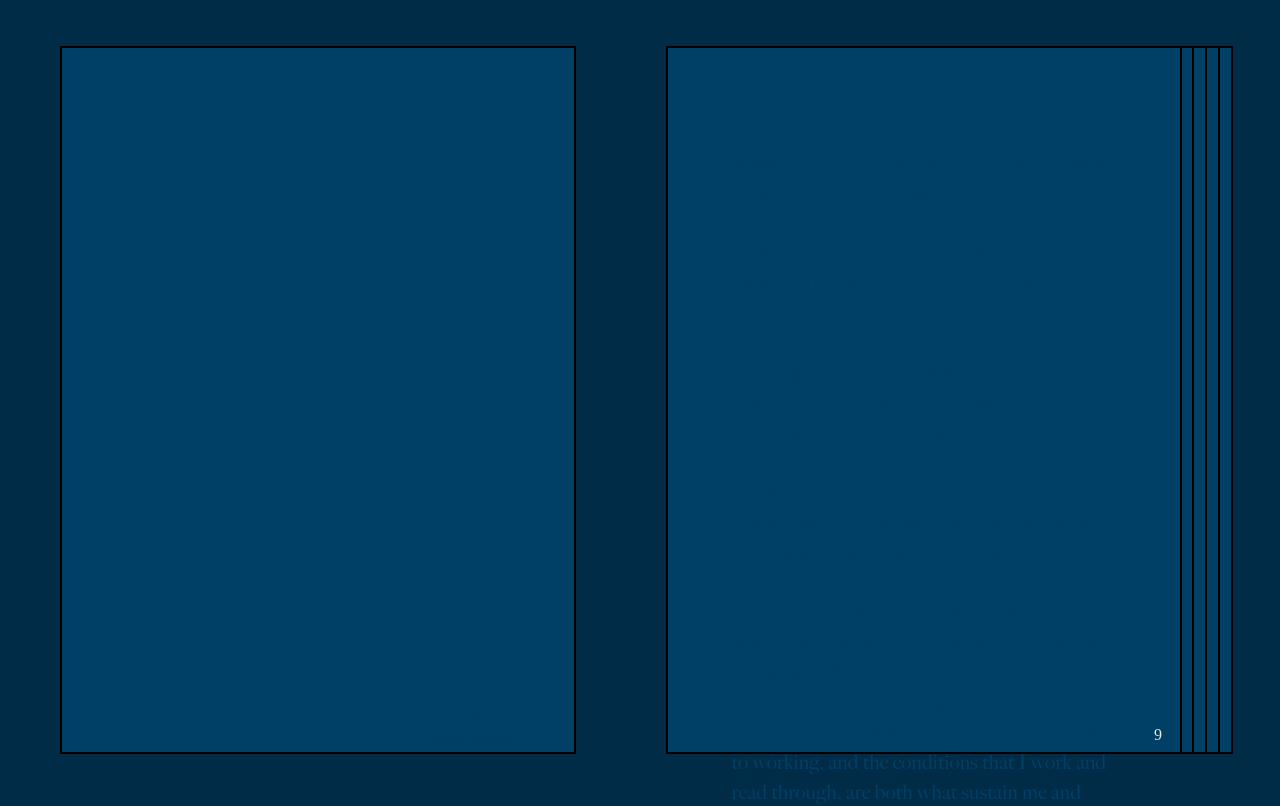
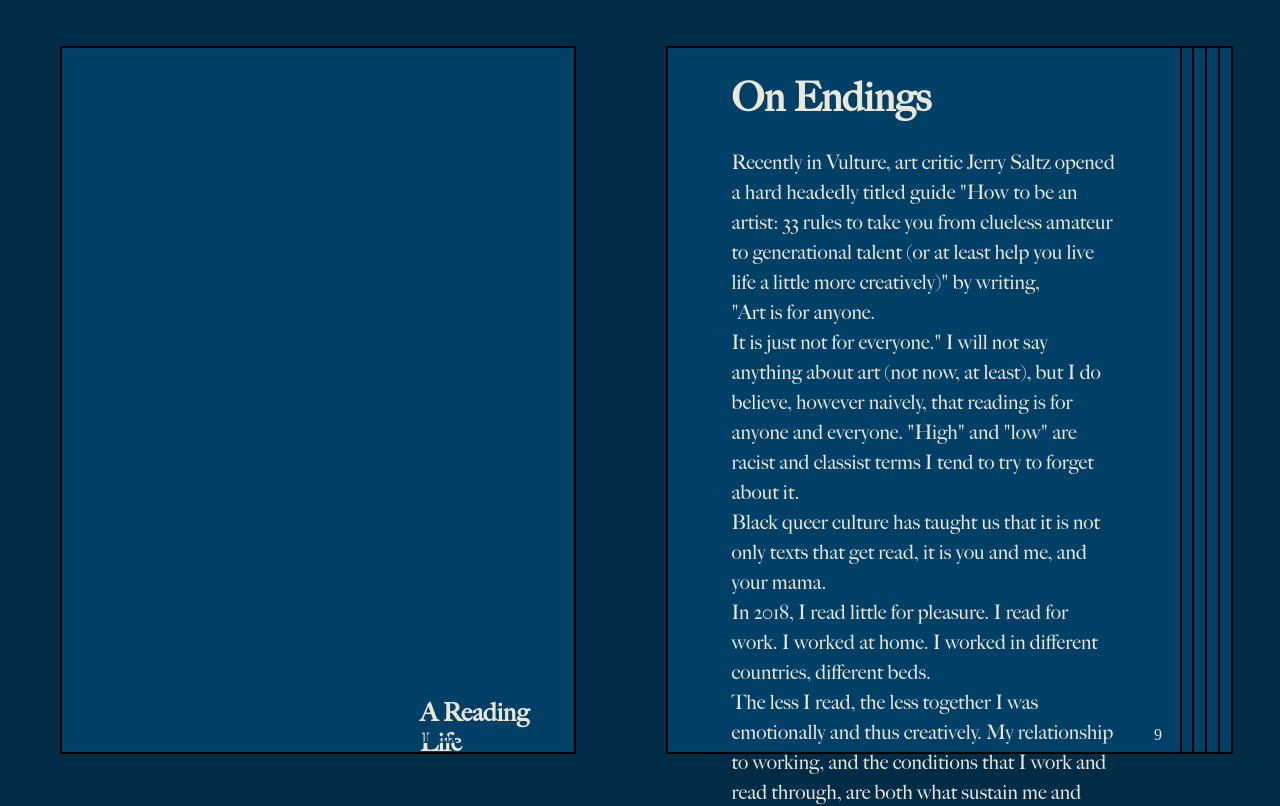
Before and after one commit to chloegad/interactivenarrative, a plain HTML site: page end.html in a window 1280 px wide. Shown: the top 806 px of the page. Drawn offline with Linux system fonts and the light colour scheme.

Commit message:
version 05

```diff
--- a/end.html
+++ b/end.html
@@ -150,7 +150,7 @@ top:0%;
 	position: absolute;
 	font-size: 40px;
 
-	color: #003f66;
+	color: var(--fourth-color);
 
 }
 #head2{font-family: myFirstFont;
@@ -161,7 +161,7 @@ left: 70%;
 	transform: skewX(0.001deg);
 	 transition: transform .3s ease-in-out;
 
-	color: #003f66;
+	color: var(--fourth-color);
 }
 
 #head3{font-family: myFirstFont;
@@ -178,7 +178,7 @@ left: 70%;
 	text-align: left;
 	font-size: 20px;
 line-height: 1.5;
-color: #003f66;}
+color: var(--fourth-color);}
 
 /*#text2{font-family: myFirstFont;
 	transform: skewX(0.001deg);
```
